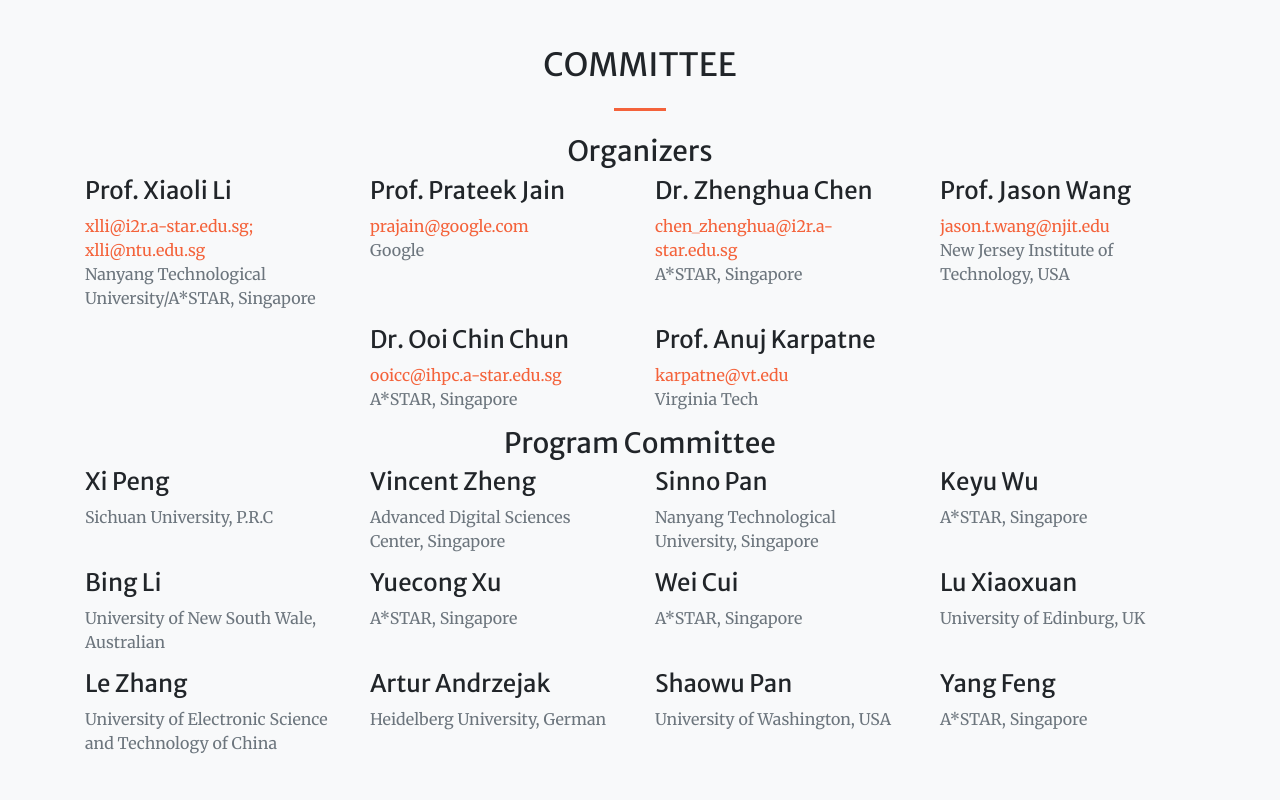
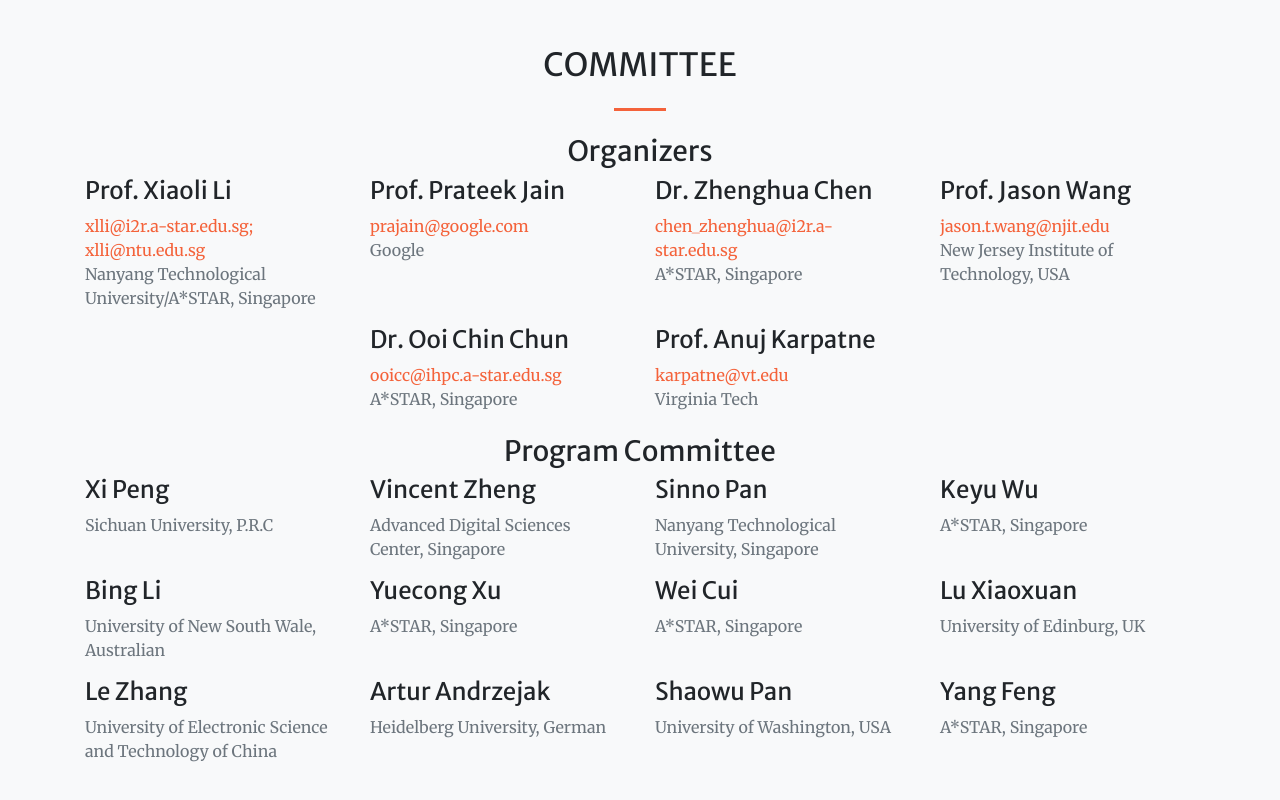
Before and after one commit to sustainai/icdm2022_workshop, a website: page index.html in a window 1280 px wide. Shown: the part 3964-4764 px from the top of the page. Drawn offline with nearby package versions, Linux system fonts and the light colour scheme.

Commit message:
Update index.html

```diff
--- a/index.html
+++ b/index.html
@@ -285,7 +285,9 @@
           </div>
 		</div>
 		</div>
-    <div class="row"></div>
+    <div class="row">
+        <h3 class="col-lg-12 text-center"> </h3>
+    </div>
     <div class="row">
         <h3 class="col-lg-12 text-center">Program Committee</h3>
 		<div class="col-sm-3"><div class="team-member"><h4>Xi Peng</h4><p class="text-muted">Sichuan University, P.R.C</p></div></div>
```
